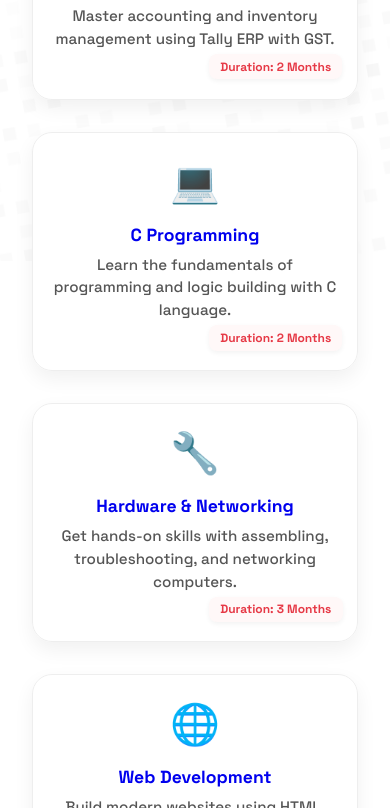
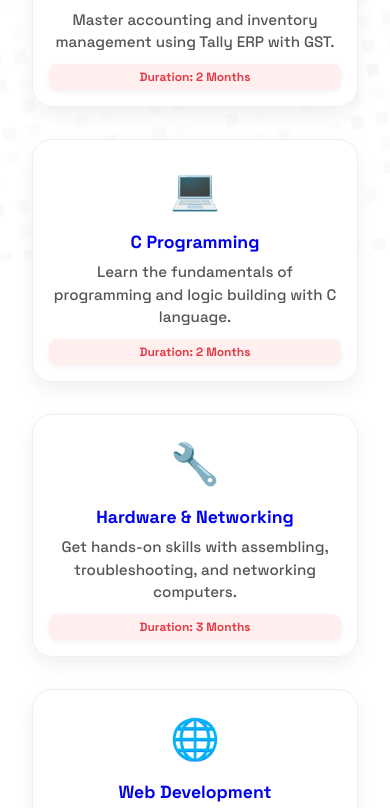
Before and after one commit to honeywellinfotech/sgp, a plain HTML site: page courses.html in a window 390 px wide. Shown: the part 583-1391 px from the top of the page. Drawn offline with Linux system fonts and the light colour scheme.

Commit message:
Update courses.html

```diff
--- a/courses.html
+++ b/courses.html
@@ -67,7 +67,7 @@ body::before {
       backdrop-filter: blur(12px);
       border-radius: 20px;
       box-shadow: 0 8px 20px rgba(0,0,0,0.06);
-      padding: 2rem 1.5rem 3rem;
+      padding: 2rem 1.5rem 1rem;
       transition: transform 0.3s ease, box-shadow 0.3s ease;
       cursor: pointer;
       border: 1px solid #eee;
@@ -102,13 +102,14 @@ body::before {
     }
 
     .course-duration {
-      position: absolute;
+      /* position: absolute;
       bottom: 1.2rem;
-      left: 3.5rem;
+      left: 3.5rem; */
       font-size: 0.85rem;
+       margin-top: 10px;
       color: #e63946;
       font-weight: 600;
-      background: #fff8f8;
+      background: #ffefef;
       padding: 0.3rem 0.7rem;
       border-radius: 8px;
       box-shadow: 0 2px 5px rgba(0,0,0,0.05);
@@ -120,7 +121,7 @@ body::before {
       }
 
       .course-card {
-        padding: 1.5rem 1rem 3rem;
+        padding: 1.5rem 1rem 1rem;
       }
 
       .course-title {
@@ -129,7 +130,8 @@ body::before {
 
       .course-duration {
         font-size: 0.75rem;
-        left: 11rem;
+        /* left: 9rem; */
+        margin-top: 10px;
       }
     }
   </style>
```
